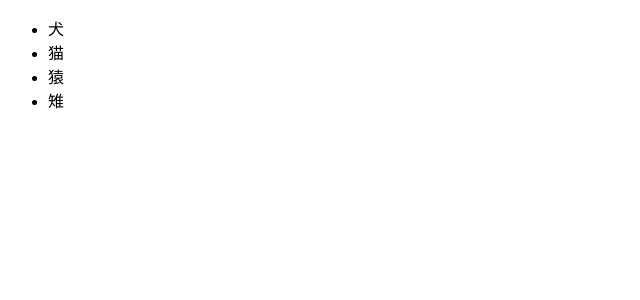
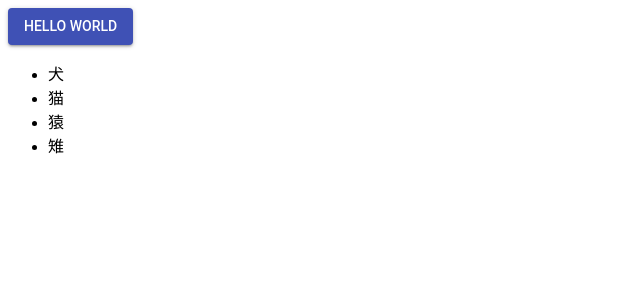
Before and after one commit to Keisuke-Awa/react_redux_test, a React app: page / in a window 1280 px wide. Shown: the top 300 px of the page, without its empty margins (0-640 px from the left). Built offline with nearby package versions, Linux system fonts and the light colour scheme; data requests are answered from the project's data file.

Commit message:
upgrade react and react-dom

```diff
--- a/package.json
+++ b/package.json
@@ -19,8 +19,8 @@
     "json-server": "^0.14.0",
     "node-sass": "^4.9.4",
     "prop-types": "^15.6.2",
-    "react": "15.6.1",
-    "react-dom": "15.6.1",
+    "react": "16.3.0",
+    "react-dom": "16.3.0",
     "react-redux": "^5.1.0",
     "react-router-dom": "^4.3.1",
     "redux": "^4.0.1",
--- a/src/components/App.jsx
+++ b/src/components/App.jsx
@@ -1,4 +1,5 @@
 import React from 'react';
+import Button from '@material-ui/core/Button';
 // import {
 //   BrowserRouter as Router,
 //   Route,
@@ -10,10 +11,11 @@ import Products from '../containers/ProductsList';
 
 const App = () => (
   <div>
+    <Button variant="contained" color="primary">
+      Hello World
+    </Button>
     <Products />
   </div>
 );
 
-// setStateはstateを更新し、renderを再度呼ぶ機能をもつ
-// ツーウェイバインディング
 export default App;
```
Also changed, not shown: 1 other file (tests, documents, lock files or other folders).
